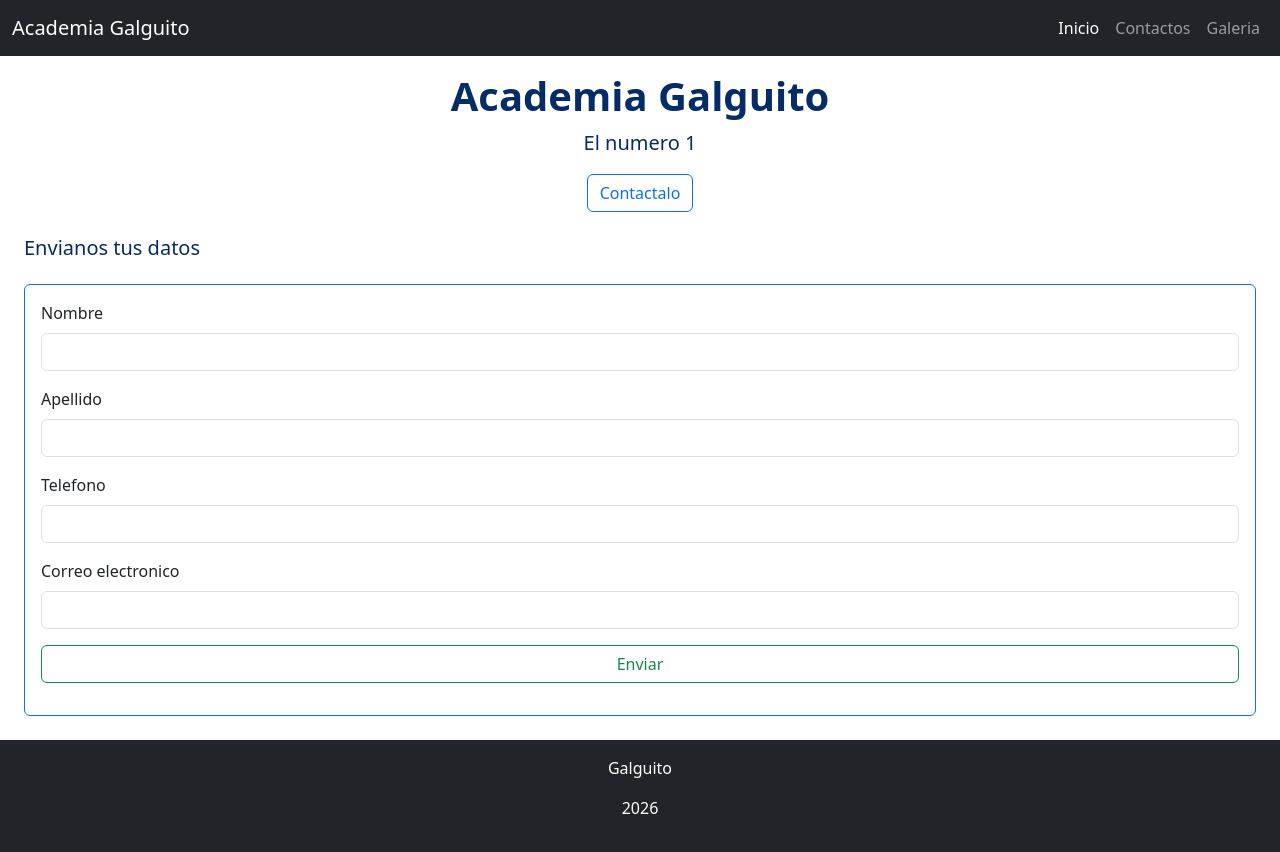
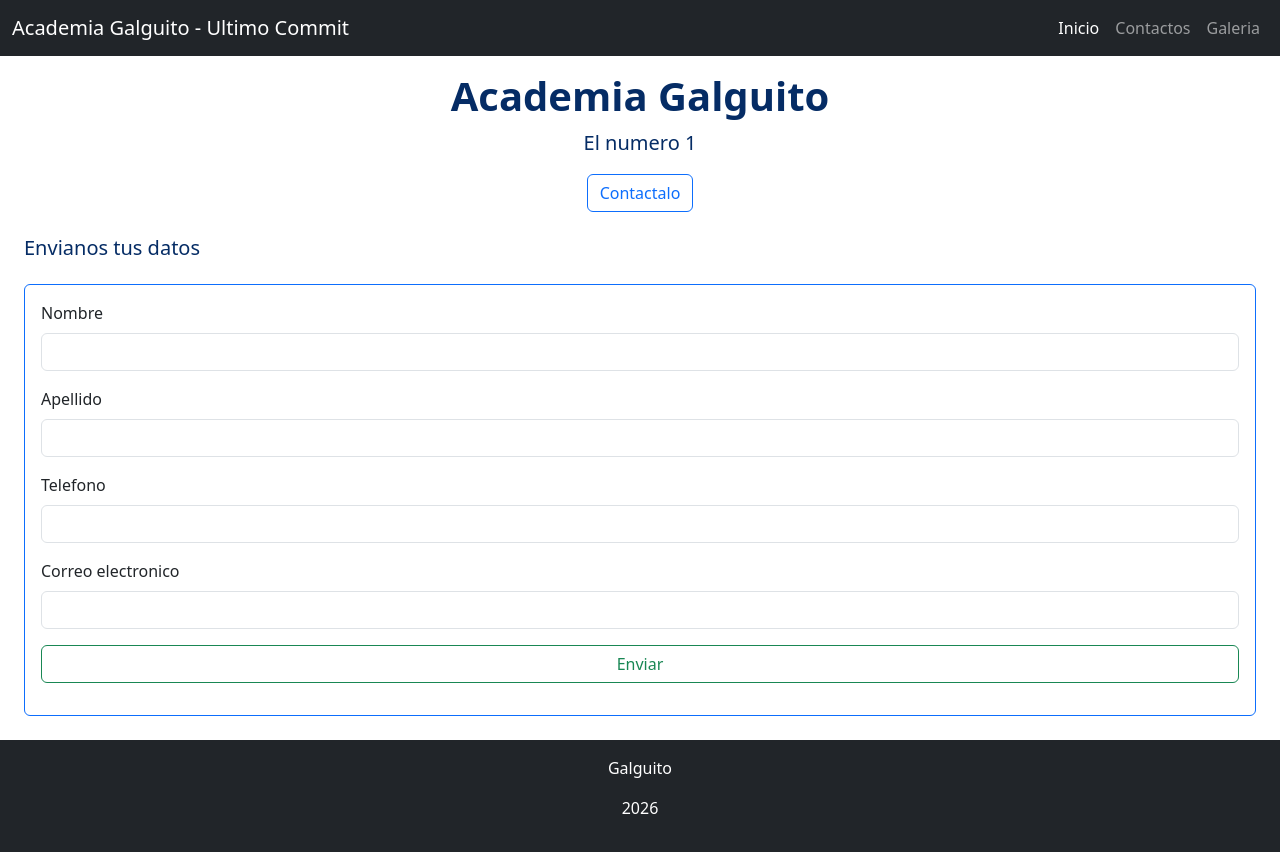
Before and after one commit to galguito/Git-examen, a plain HTML site: page index.html in a window 1280 px wide. Drawn offline with nearby package versions, Linux system fonts and the light colour scheme.

Commit message:
un commit final

```diff
--- a/index.html
+++ b/index.html
@@ -9,7 +9,7 @@
 <body>
     <nav class="navbar navbar-expand-lg navbar-dark bg-dark">
         <div class="container-fluid">
-            <a class="navbar-brand" href="#">Academia Galguito</a>
+            <a class="navbar-brand" href="#">Academia Galguito - Ultimo Commit</a>
             <button class="navbar-toggler" type="button" data-bs-toggle="collapse" data-bs-target="#navbarNav"
                 aria-controls="navbarNav" aria-expanded="false" aria-label="Toggle navigation">
                 <span class="navbar-toggler-icon"></span>
```
